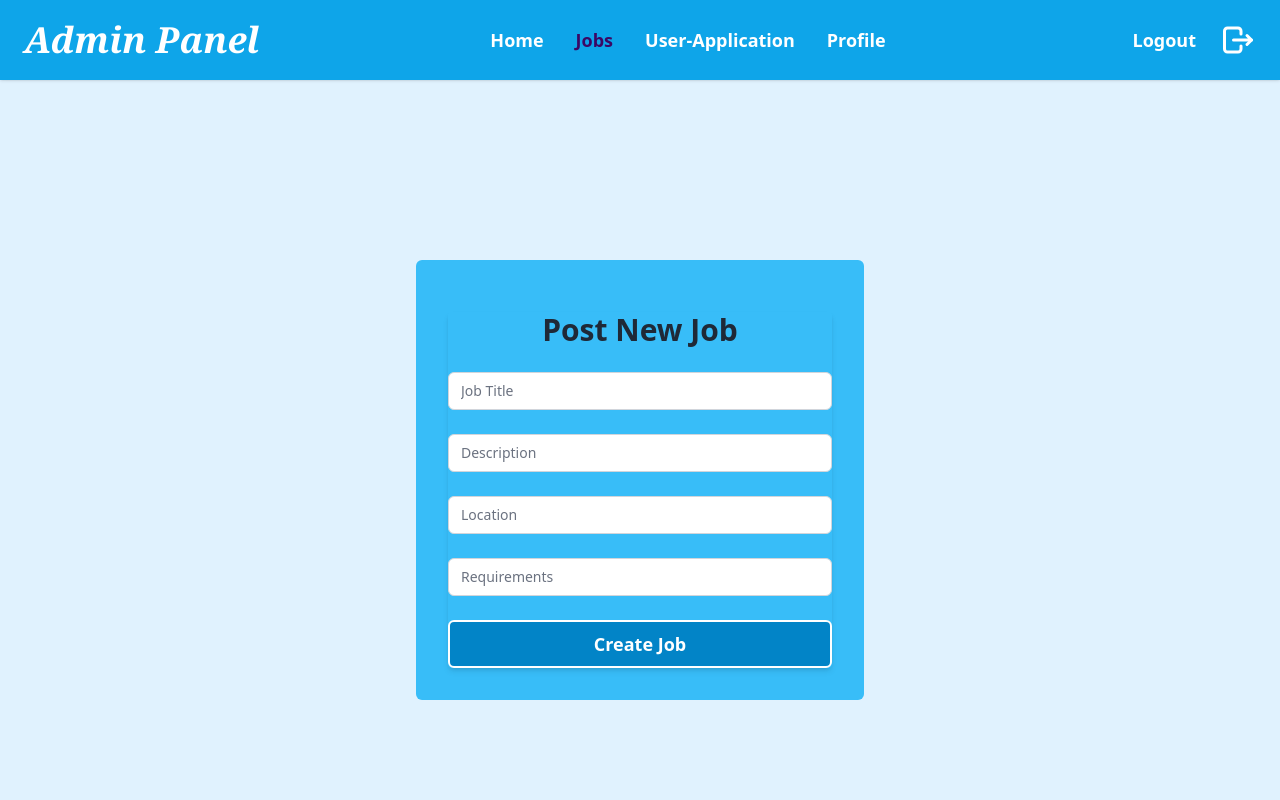
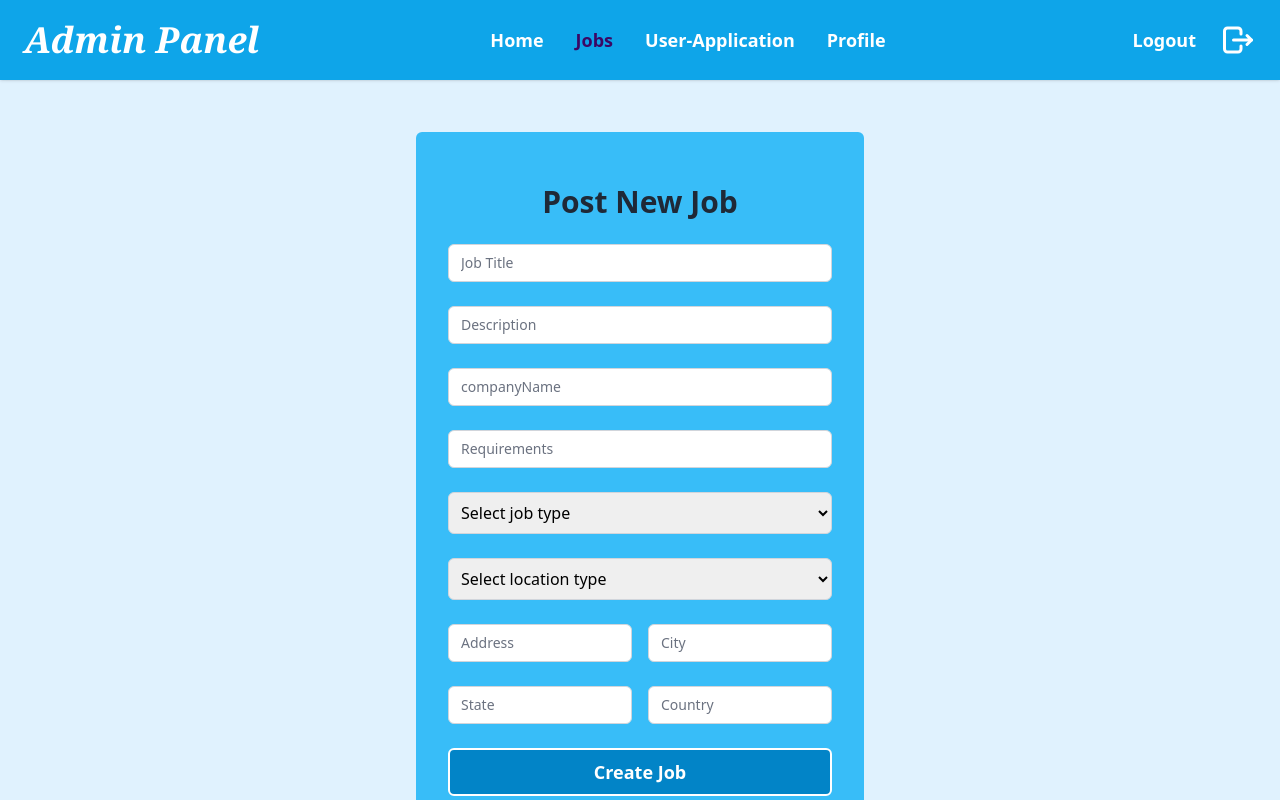
Before and after one commit to DalNajir123/UniJobConnect, a React (Vite) app in the folder Frontend/: page /admineJob in a window 1280 px wide. Shown: the top 800 px of the page. Built offline with nearby package versions, Linux system fonts and the light colour scheme.

Commit message:
Update Job Field

```diff
--- a/Frontend/src/Components/Admine/AdmineJob.jsx
+++ b/Frontend/src/Components/Admine/AdmineJob.jsx
@@ -2,15 +2,22 @@ import React, { useState } from "react";
 import Navbar from "./Navbar";
 import Footer from "./Footer";
 import axios from "axios";
-import {toast} from 'react-toastify'
-import {useNavigate} from 'react-router-dom'
+import { toast } from "react-toastify";
+import { useNavigate } from "react-router-dom";
+import Logo from "../Logo/Logo";
 
 function AdmineJob() {
   const [formData, setFormData] = useState({
     title: "",
     description: "",
-    location: "",
+    companyName: "",
     requirements: "",
+    jobType: "",
+    locationType: "",
+    address: "",
+    city: "",
+    state: "",
+    country: "",
   });
   const navigate = useNavigate();
 
@@ -24,15 +31,18 @@ function AdmineJob() {
 
   const createJob = async (e) => {
     e.preventDefault();
+    const token = localStorage.getItem("token");
+    const headers = { Authorization: token };
     try {
       const response = await axios.post(
         "http://localhost:8080/job/create",
-        formData
+        formData,
+        { headers }
       );
       console.log(response);
-      if (response.data.success == true) {
+      if (response.data.success === true) {
         toast.success(response.data.message);
-        navigate('/admine')
+        navigate("/admine");
       }
     } catch (error) {
       console.log(error);
@@ -43,12 +53,9 @@ function AdmineJob() {
   return (
     <>
       <Navbar />
-      <div className="flex justify-center items-center h-screen bg-sky-100">
-        <div className="max-w-md w-full relative space-y-8 p-8 bg-sky-400  rounded-md">
-          <form
-            className=" mt-5 space-y-6 rounded shadow-md w-96"
-            onSubmit={createJob}
-          >
+      <div className="flex justify-center items-center min-h-screen bg-sky-100">
+        <div className="w-full md:max-w-md p-8 bg-sky-400 rounded-md">
+          <form className="space-y-6" onSubmit={createJob}>
             <h2 className="text-3xl font-bold text-center text-gray-800 mt-5">
               Post New Job
             </h2>
@@ -59,7 +66,7 @@ function AdmineJob() {
                 name="title"
                 value={formData.title}
                 onChange={handleChange}
-                className="appearance-none relative block w-full px-3 py-2 border border-gray-300 placeholder-gray-500 text-gray-900 rounded-md focus:outline-none focus:ring-indigo-500 focus:border-indigo-500 focus:z-10 sm:text-sm"
+                className="w-full px-3 py-2 border border-gray-300 placeholder-gray-500 text-gray-900 rounded-md focus:outline-none focus:ring-indigo-500 focus:border-indigo-500 focus:z-10 sm:text-sm"
                 placeholder="Job Title"
                 required
               />
@@ -71,7 +78,7 @@ function AdmineJob() {
                 name="description"
                 value={formData.description}
                 onChange={handleChange}
-                className="appearance-none relative block w-full px-3 py-2 border border-gray-300 placeholder-gray-500 text-gray-900 rounded-md focus:outline-none focus:ring-indigo-500 focus:border-indigo-500 focus:z-10 sm:text-sm"
+                className="w-full px-3 py-2 border border-gray-300 placeholder-gray-500 text-gray-900 rounded-md focus:outline-none focus:ring-indigo-500 focus:border-indigo-500 focus:z-10 sm:text-sm"
                 placeholder="Description"
                 required
               />
@@ -80,11 +87,11 @@ function AdmineJob() {
             <div className="mb-4">
               <input
                 type="text"
-                name="location"
-                value={formData.location}
+                name="companyName"
+                value={formData.companyName}
                 onChange={handleChange}
-                className="appearance-none relative block w-full px-3 py-2 border border-gray-300 placeholder-gray-500 text-gray-900 rounded-md focus:outline-none focus:ring-indigo-500 focus:border-indigo-500 focus:z-10 sm:text-sm"
-                placeholder="Location"
+                className="w-full px-3 py-2 border border-gray-300 placeholder-gray-500 text-gray-900 rounded-md focus:outline-none focus:ring-indigo-500 focus:border-indigo-500 focus:z-10 sm:text-sm"
+                placeholder="companyName"
                 required
               />
             </div>
@@ -95,15 +102,100 @@ function AdmineJob() {
                 name="requirements"
                 value={formData.requirements}
                 onChange={handleChange}
-                className="appearance-none relative block w-full px-3 py-2 border border-gray-300 placeholder-gray-500 text-gray-900 rounded-md focus:outline-none focus:ring-indigo-500 focus:border-indigo-500 focus:z-10 sm:text-sm"
+                className="w-full px-3 py-2 border border-gray-300 placeholder-gray-500 text-gray-900 rounded-md focus:outline-none focus:ring-indigo-500 focus:border-indigo-500 focus:z-10 sm:text-sm"
                 placeholder="Requirements"
                 required
               />
             </div>
 
+            <div className="mb-4">
+              <select
+                id="jobType"
+                name="jobType"
+                value={formData.jobType}
+                onChange={handleChange}
+                className="w-full p-2 border border-gray-300 rounded-md"
+                required
+              >
+                <option value="" disabled>
+                  Select job type
+                </option>
+                <option value="fullTime">Full Time</option>
+                <option value="partTime">Part Time</option>
+              </select>
+            </div>
+
+            <div className="mb-4">
+              <select
+                id="locationType"
+                name="locationType"
+                value={formData.locationType}
+                onChange={handleChange}
+                className="w-full p-2 border border-gray-300 rounded-md"
+                required
+              >
+                <option value="" disabled>
+                  Select location type
+                </option>
+                <option value="onSite">On Site</option>
+                <option value="remote">Remote</option>
+                <option value="hybrid">Hybrid</option>
+              </select>
+            </div>
+
+            <div className="mb-4 md:flex md:items-center">
+              <div className="md:w-1/2 md:mr-2">
+                <input
+                  type="text"
+                  name="address"
+                  value={formData.address}
+                  onChange={handleChange}
+                  className="w-full px-3 py-2 border border-gray-300 placeholder-gray-500 text-gray-900 rounded-md focus:outline-none focus:ring-indigo-500 focus:border-indigo-500 focus:z-10 sm:text-sm"
+                  placeholder="Address"
+                  required
+                />
+              </div>
+              <div className="md:w-1/2 md:ml-2 mt-4 md:mt-0">
+                <input
+                  type="text"
+                  name="city"
+                  value={formData.city}
+                  onChange={handleChange}
+                  className="w-full px-3 py-2 border border-gray-300 placeholder-gray-500 text-gray-900 rounded-md focus:outline-none focus:ring-indigo-500 focus:border-indigo-500 focus:z-10 sm:text-sm"
+                  placeholder="City"
+                  required
+                />
+              </div>
+            </div>
+
+            <div className="mb-4 md:flex md:items-center">
+              <div className="md:w-1/2 md:mr-2">
+                <input
+                  type="text"
+                  name="state"
+                  value={formData.state}
+                  onChange={handleChange}
+                  className="w-full px-3 py-2 border border-gray-300 placeholder-gray-500 text-gray-900 rounded-md focus:outline-none focus:ring-indigo-500 focus:border-indigo-500 focus:z-10 sm:text-sm"
+                  placeholder="State"
+                  required
+                />
+              </div>
+              <div className="md:w-1/2 md:ml-2 mt-4 md:mt-0">
+                <input
+                  type="text"
+                  name="country"
+                  value={formData.country}
+                  onChange={handleChange}
+                  className="w-full px-3 py-2 border border-gray-300 placeholder-gray-500 text-gray-900 rounded-md focus:outline-none focus:ring-indigo-500 focus:border-indigo-500 focus:z-10 sm:text-sm"
+                  placeholder="Country"
+                  required
+                />
+              </div>
+            </div>
+
             <button
               type="submit"
-              className="group relative w-full flex justify-center py-2 px-4 border-2 border-white text-lg font-bold rounded-md text-white bg-sky-600 hover:bg-sky-200 focus:outline-none focus:ring-2 focus:ring-offset-2 focus:ring-purple-900"
+              className="w-full py-2 px-4 border-2 border-white text-lg font-bold rounded-md text-white bg-sky-600 hover:bg-sky-200 focus:outline-none focus:ring-2 focus:ring-offset-2 focus:ring-purple-900"
             >
               Create Job
             </button>
--- a/Frontend/src/Components/Admine/Getjob.jsx
+++ b/Frontend/src/Components/Admine/Getjob.jsx
@@ -1,14 +1,14 @@
-import React, { useEffect, useState } from 'react';
-import axios from 'axios';
+import React, { useEffect, useState } from "react";
+import axios from "axios";
 
 function Getjob(props) {
   const [data, setData] = useState([]);
   const [updateFormData, setUpdateFormData] = useState({
-    id: '',
-    title: '',
-    description: '',
-    location: '',
-    requirements: '',
+    id: "",
+    title: "",
+    description: "",
+    location: "",
+    requirements: "",
   });
 
   useEffect(() => {
@@ -16,17 +16,19 @@ function Getjob(props) {
   }, []);
 
   const fetchData = () => {
-    axios.get("http://localhost:8080/job/get")
-      .then(res => setData(res.data.data))
-      .catch(err => console.log(err));
+    axios
+      .get("http://localhost:8080/job/get")
+      .then((res) => setData(res.data.data))
+      .catch((err) => console.log(err));
   };
 
   const handleDelete = (id) => {
-    axios.delete(`http://localhost:8080/job/delete/${id}`)
+    axios
+      .delete(`http://localhost:8080/job/delete/${id}`)
       .then(() => {
         fetchData();
       })
-      .catch(err => console.log(err));
+      .catch((err) => console.log(err));
   };
 
   const handleUpdate = (job) => {
@@ -40,48 +42,76 @@ function Getjob(props) {
   };
 
   const handleUpdateSubmit = () => {
-    axios.put(`http://localhost:8080/job/update/${updateFormData.id}`, updateFormData)
+    axios
+      .put(
+        `http://localhost:8080/job/update/${updateFormData.id}`,
+        updateFormData
+      )
       .then(() => {
         setUpdateFormData({
-          id: '',
-          title: '',
-          description: '',
-          location: '',
-          requirements: '',
+          id: "",
+          title: "",
+          description: "",
+          location: "",
+          requirements: "",
         });
         fetchData();
       })
-      .catch(err => console.log(err));
+      .catch((err) => console.log(err));
   };
 
   return (
-    <>
-      <div className='container mx-auto'>
-        <div className='mt-3'>
-          <h3 className='text-2xl font-semibold mb-2'>Your Posted Job</h3>
-          <div className='overflow-x-auto'>
-            <table className='min-w-full table-auto border border-collapse hover:shadow-md transition duration-300'>
+    <div className="container mx-auto">
+      <div className="mt-3">
+        <h3 className="text-2xl font-semibold mb-2">Your Posted Job</h3>
+        <div className="overflow-x-auto">
+          <table className="min-w-full table-auto border border-collapse hover:shadow-md transition duration-300">
             <thead>
-                <tr className='bg-gray-100'>
-                  <th className='p-2 border'>Id</th>
-                  <th className='p-2 border'>Title</th>
-                  <th className='p-2 border'>Description</th>
-                  <th className='p-2 border'>Location</th>
-                  <th className='p-2 border'>Requirements</th>
-                  <th className='p-2 border'>Actions</th>
+              <tr className="bg-gray-100">
+                <th className="p-2 border">Id</th>
+                <th className="p-2 border">Title</th>
+                <th className="p-2 border">Description</th>
+                <th className="p-2 border">CompanyName</th>
+                <th className="p-2 border">Requirements</th>
+                <th className="p-2 border">JobType</th>
+                <th className="p-2 border">LocationType</th>
+                <th className="p-2 border">Address</th>
+                <th className="p-2 border">City</th>
+                <th className="p-2 border">State</th>
+                <th className="p-2 border">Country</th>
+                <th className="p-2 border">Actions</th>
               </tr>
             </thead>
             <tbody>
               {data.map((job, index) => (
-                  <tr key={index} className='transition duration-300 hover:bg-gray-200'>
-                    <td className='p-2 border'>{job.id}</td>
-                    <td className='p-2 border'>{job.title}</td>
-                    <td className='p-2 border'>{job.description}</td>
-                    <td className='p-2 border'>{job.location}</td>
-                    <td className='p-2 border'>{job.requirements}</td>
-                    <td className='p-2 border'>
-                      <button className='p-1 rounded-xl border-2 ml-10 mr-5 border-black' onClick={() => handleDelete(job.id)}>Delete</button>
-                      <button className='p-1 rounded-xl border-2 border-black' onClick={() => handleUpdate(job)}>Update</button>
+                <tr
+                  key={index}
+                  className="transition duration-300 hover:bg-gray-200"
+                >
+                  <td className="p-2 border">{job.id}</td>
+                  <td className="p-2 border">{job.title}</td>
+                  <td className="p-2 border">{job.description}</td>
+                  <td className="p-2 border">{job.companyName}</td>
+                  <td className="p-2 border">{job.requirements}</td>
+                  <td className="p-2 border">{job.jobType}</td>
+                  <td className="p-2 border">{job.locationType}</td>
+                  <td className="p-2 border">{job.address}</td>
+                  <td className="p-2 border">{job.city}</td>
+                  <td className="p-2 border">{job.state}</td>
+                  <td className="p-2 border">{job.country}</td>
+                  <td className="p-2 border flex justify-between">
+                    <button
+                      className="p-1 rounded-xl border-2 mr-2 border-black"
+                      onClick={() => handleDelete(job.id)}
+                    >
+                      Delete
+                    </button>
+                    <button
+                      className="p-1 rounded-xl border-2 border-black"
+                      onClick={() => handleUpdate(job)}
+                    >
+                      Update
+                    </button>
                   </td>
                 </tr>
               ))}
@@ -92,43 +122,69 @@ function Getjob(props) {
 
       {/* Update Form */}
       {updateFormData.id && (
-          <div className='mt-3'>
-            <h3 className='text-2xl font-semibold mb-2'>Update Job</h3>
-            <form>
+        <div className="mt-3">
+          <h3 className="text-2xl font-semibold mb-2">Update Job</h3>
+          <form className="max-w-md mx-auto">
             <label>Title:</label>
             <input
-                type='text'
-                name='title'
+              type="text"
+              name="title"
               value={updateFormData.title}
-                onChange={(e) => setUpdateFormData({ ...updateFormData, title: e.target.value })}
+              onChange={(e) =>
+                setUpdateFormData({ ...updateFormData, title: e.target.value })
+              }
+              className="w-full px-3 py-2 border border-gray-300 placeholder-gray-500 text-gray-900 rounded-md focus:outline-none focus:ring-indigo-500 focus:border-indigo-500 focus:z-10 sm:text-sm"
             />
             <label>Description:</label>
             <input
-                type='text'
-                name='description'
+              type="text"
+              name="description"
               value={updateFormData.description}
-                onChange={(e) => setUpdateFormData({ ...updateFormData, description: e.target.value })}
+              onChange={(e) =>
+                setUpdateFormData({
+                  ...updateFormData,
+                  description: e.target.value,
+                })
+              }
+              className="w-full px-3 py-2 border border-gray-300 placeholder-gray-500 text-gray-900 rounded-md focus:outline-none focus:ring-indigo-500 focus:border-indigo-500 focus:z-10 sm:text-sm"
             />
             <label>Location:</label>
             <input
-                type='text'
-                name='location'
+              type="text"
+              name="location"
               value={updateFormData.location}
-                onChange={(e) => setUpdateFormData({ ...updateFormData, location: e.target.value })}
+              onChange={(e) =>
+                setUpdateFormData({
+                  ...updateFormData,
+                  location: e.target.value,
+                })
+              }
+              className="w-full px-3 py-2 border border-gray-300 placeholder-gray-500 text-gray-900 rounded-md focus:outline-none focus:ring-indigo-500 focus:border-indigo-500 focus:z-10 sm:text-sm"
             />
-              <label>requirements:</label>
+            <label>Requirements:</label>
             <input
-                type='text'
-                name='requirements'
+              type="text"
+              name="requirements"
               value={updateFormData.requirements}
-                onChange={(e) => setUpdateFormData({ ...updateFormData, requirements: e.target.value })}
+              onChange={(e) =>
+                setUpdateFormData({
+                  ...updateFormData,
+                  requirements: e.target.value,
+                })
+              }
+              className="w-full px-3 py-2 border border-gray-300 placeholder-gray-500 text-gray-900 rounded-md focus:outline-none focus:ring-indigo-500 focus:border-indigo-500 focus:z-10 sm:text-sm"
             />
-              <button type='button' onClick={handleUpdateSubmit}>Update Job</button>
+            <button
+              type="button"
+              onClick={handleUpdateSubmit}
+              className="bg-blue-500 text-white px-4 py-2 rounded-md mt-3"
+            >
+              Update Job
+            </button>
           </form>
         </div>
       )}
     </div>
-    </>
   );
 }
 
```
Also changed, not shown: Frontend/src/Components/Job/Jobcard.jsx (+31 -7 lines). Lines whose indentation alone changed are shown as unchanged.
